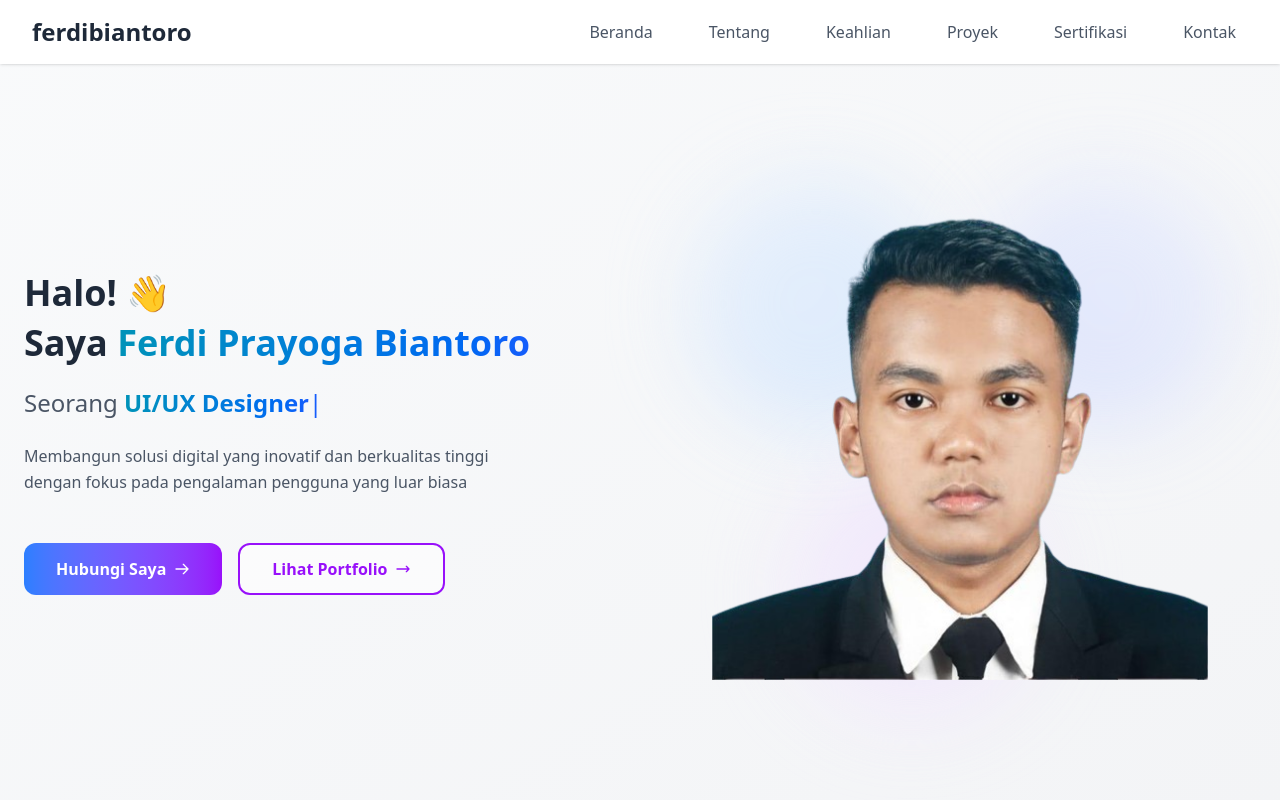
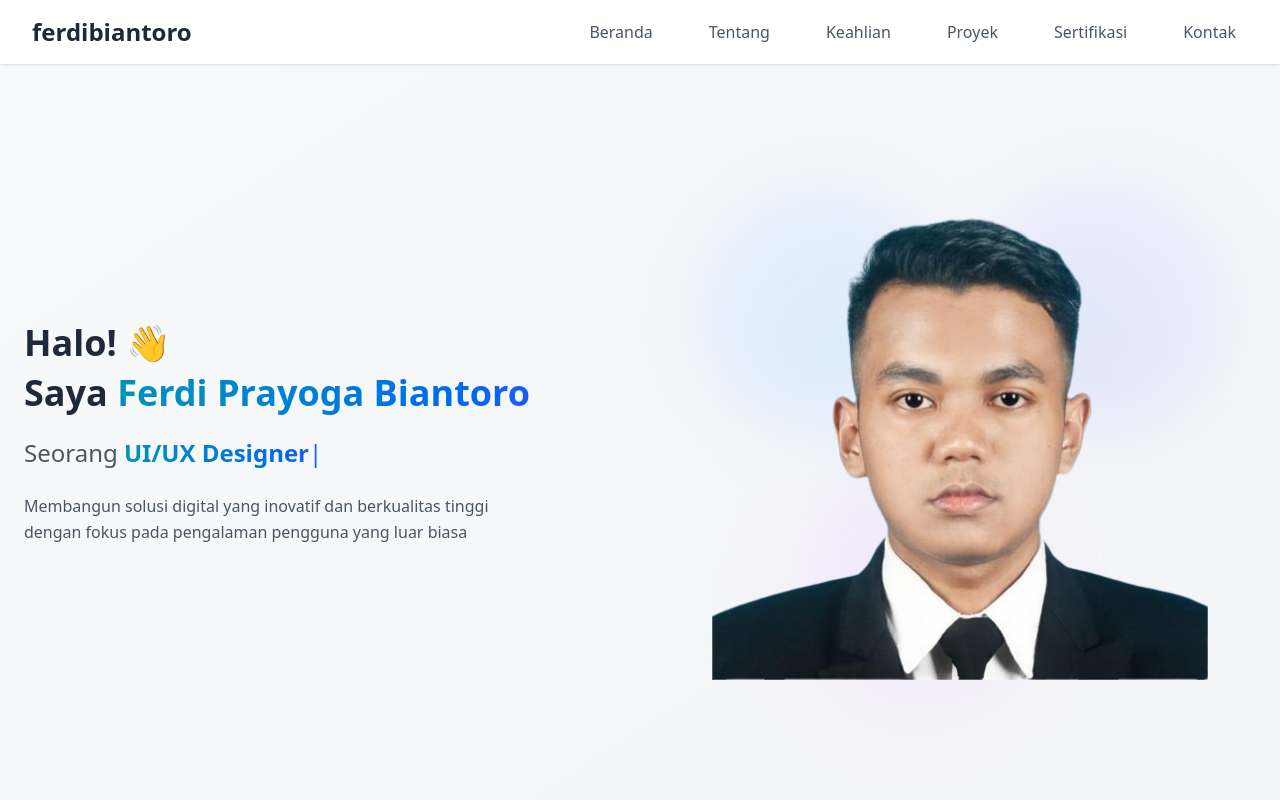
Before and after one commit to ferdi166/portofolio-ferdibiantoro, a React (Vite) app: page / in a window 1280 px wide. Shown: the top 800 px of the page. Built offline with nearby package versions, Linux system fonts and the light colour scheme.

Commit message:
perbaikan layout

```diff
--- a/src/components/Hero.jsx
+++ b/src/components/Hero.jsx
@@ -92,7 +92,7 @@ const Hero = () => {
             Membangun solusi digital yang inovatif dan berkualitas tinggi dengan fokus pada pengalaman pengguna yang luar biasa
           </p>
           {/* CTA Buttons */}
-          <div className="flex flex-row justify-center md:justify-start gap-2 sm:gap-3 md:gap-4 pt-4 sm:pt-6 w-full">
+          {/* <div className="flex flex-row justify-center md:justify-start gap-2 sm:gap-3 md:gap-4 pt-4 sm:pt-6 w-full">
             <a
               href="#contact"
               className="group w-full sm:w-auto px-6 sm:px-8 py-3 bg-gradient-to-r from-blue-500 to-purple-600 text-white rounded-xl transition-all duration-300 text-base font-semibold hover:from-blue-600 hover:to-purple-700 hover:shadow-2xl hover:shadow-purple-500/25 hover:-translate-y-1 focus:ring-2 focus:ring-purple-400 focus:outline-none active:scale-95 flex items-center justify-center"
@@ -113,7 +113,7 @@ const Hero = () => {
                 <path strokeLinecap="round" strokeLinejoin="round" strokeWidth={2} d="M17 8l4 4m0 0l-4 4m4-4H3" />
               </svg>
             </a>
-          </div>
+          </div> */}
         </div>
       </div>
     </section>
```
